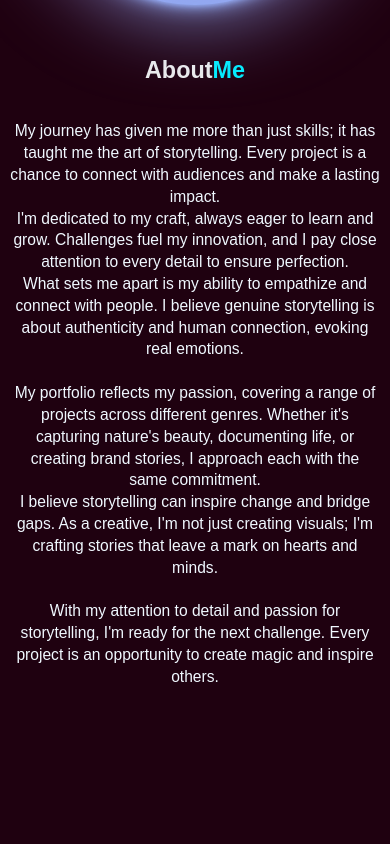
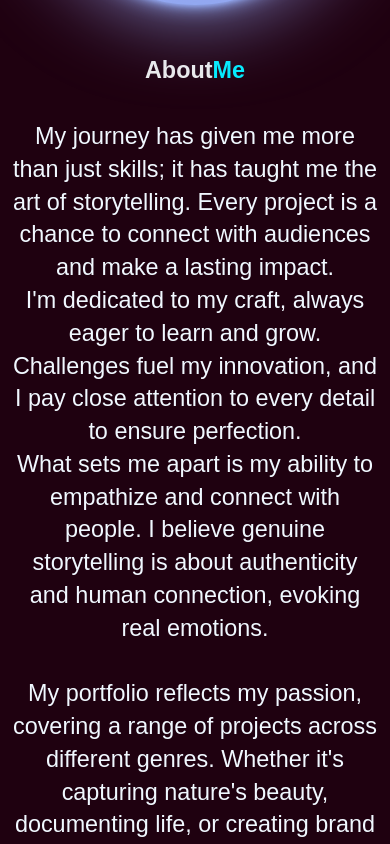
Before and after one commit to Sayanidhali/VFX-portfolio, a plain HTML site: page index.html in a window 390 px wide. Shown: the part 1500-2344 px from the top of the page. Drawn offline with nearby package versions, Linux system fonts and the light colour scheme.

Commit message:
Update style.css

```diff
--- a/style.css
+++ b/style.css
@@ -501,7 +501,7 @@ background-color: #1F0110;
     }
 
     .about-text p {
-        font-size: 4vw; /* Adjust font size */
+        font-size: 6vw; /* Adjust font size */
     }
 }
 
```
